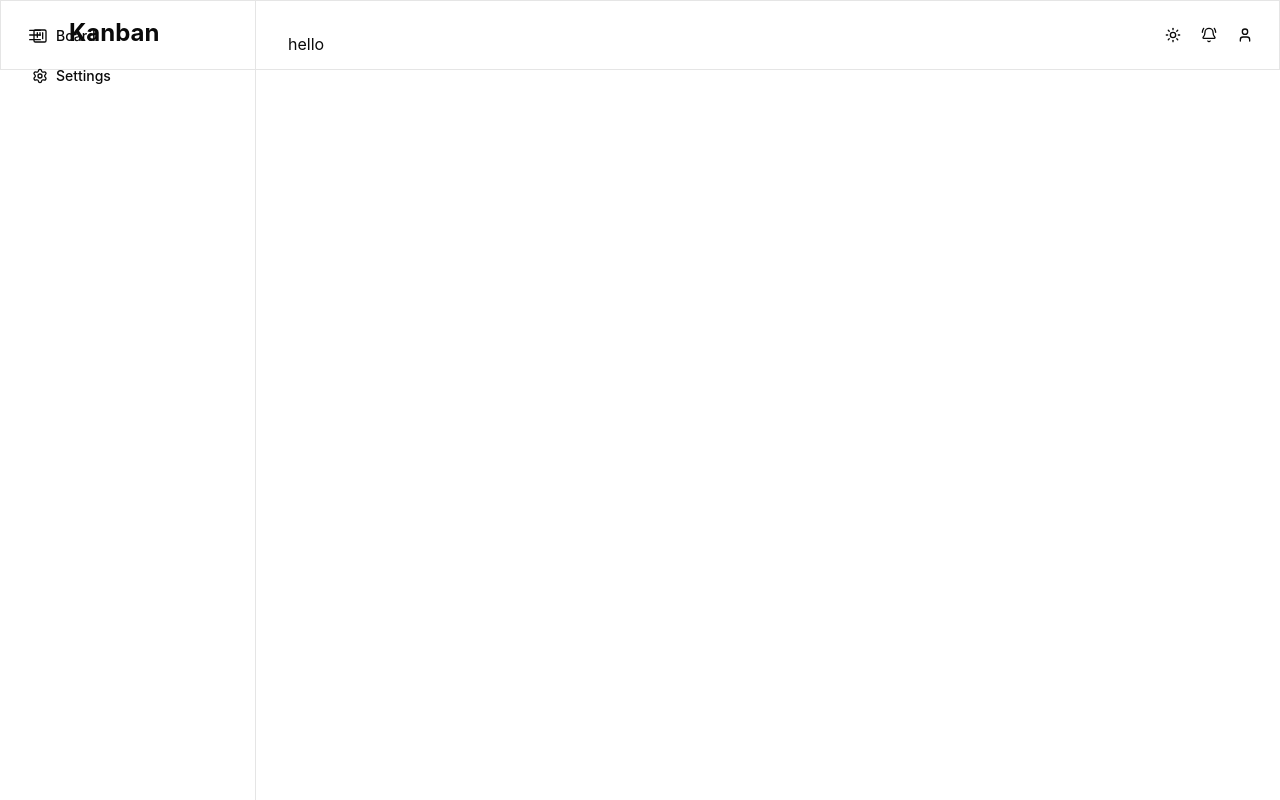
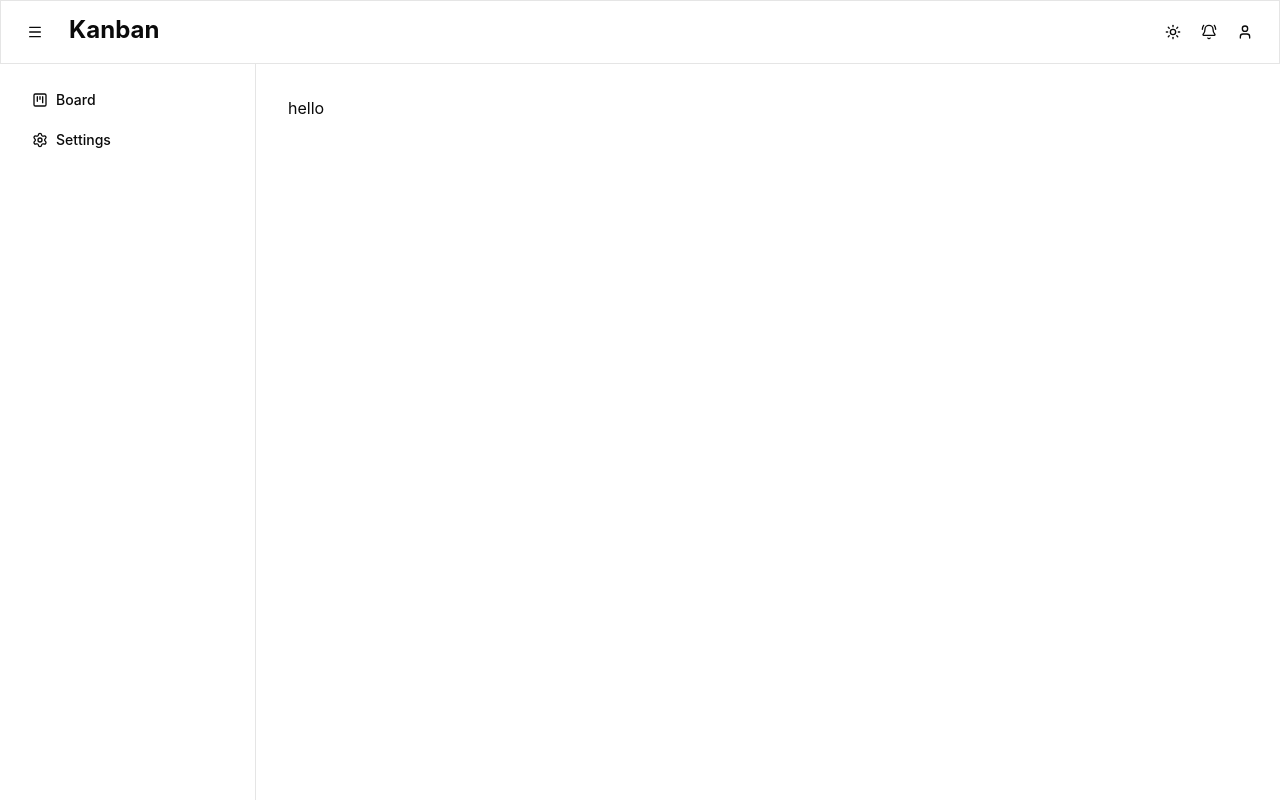
Before and after one commit to SalasNi/kanban-frontend, a React (Vite) app: page / in a window 1280 px wide. Built offline with nearby package versions, Linux system fonts and the light colour scheme.

Commit message:
feat: change dyanmic for static class

```diff
--- a/src/components/sidebar-component/sidebar.tsx
+++ b/src/components/sidebar-component/sidebar.tsx
@@ -2,22 +2,21 @@ import { Settings, SquareKanban } from "lucide-react";
 import { MenuItem } from "./menu-item";
 
 export interface SidebarProps {
-  marginTop: number;
   opened?: boolean;
   mobile: boolean;
 }
 
-export function Sidebar({ marginTop, opened, mobile }: SidebarProps) {
+export function Sidebar({ opened, mobile }: SidebarProps) {
   function behavior(): string {
     if (mobile) {
       return "mt-0 w-full";
     }
 
-    return `w-${opened} ? 64 : 12`;
+    return `w-${opened} ? 64 : 16`;
   }
 
   return (
-    <div className={`mt-${marginTop} fixed transition-all w-64 border-r h-full p-4`}>
+    <div className={`mt-16 fixed transition-all w-64 border-r h-full p-4`}>
       <div className="flex flex-col">
         <MenuItem key={1} name="Board" link="/board" icon={SquareKanban} />
         <MenuItem key={2} name="Settings" link="/settings" icon={Settings} />
--- a/src/layout/dashboard.tsx
+++ b/src/layout/dashboard.tsx
@@ -4,8 +4,6 @@ import { useState } from "react";
 import { Navbar } from "./navbar";
 import { Sidebar } from "@/components/sidebar-component/sidebar";
 import { useIsMobile } from "@/hooks/use-mobile";
-
-const navbarHeight = 16;
 
 export function Dashboard() {
   const [sidebarOpened, setSidebarOpened] = useState(true);
@@ -16,20 +14,18 @@ export function Dashboard() {
       <Navbar
         title="Kanban"
         items={[]}
-        height={navbarHeight}
         setMenuOpen={setSidebarOpened}
         menuStatus={sidebarOpened}
       />
 
       <Sidebar
         opened={sidebarOpened}
-        marginTop={navbarHeight}
         mobile={isMobile}
       />
 
       {/* Main content */}
       <div className="p-4 md:p-8">
-        <div className={`ml-64 pt-${navbarHeight}`}>
+        <div className={`ml-64 pt-16`}>
           <Outlet />
         </div>
       </div>
--- a/src/layout/navbar.tsx
+++ b/src/layout/navbar.tsx
@@ -5,7 +5,6 @@ import { UserMenu } from "./user-menu";
 export interface NavbarProps {
   title: string;
   items: NavbarItem[];
-  height: number;
   setMenuOpen: (value: boolean) => void;
   menuStatus: boolean;
 }
@@ -16,10 +15,10 @@ export interface NavbarItem {
   icon: React.ComponentType<LucideProps>;
 }
 
-export function Navbar({ title, items, height, setMenuOpen, menuStatus }: NavbarProps) {
+export function Navbar({ title, items, setMenuOpen, menuStatus }: NavbarProps) {
   return (
     <div
-      className={`w-full border h-${height} p-4 justify-between flex items-center fixed`}
+      className={`w-full border h-16 p-4 justify-between flex items-center fixed`}
     >
       <div className="flex">
         <Button
--- a/src/lib/http-client.ts
+++ b/src/lib/http-client.ts
@@ -1,7 +1,7 @@
 import axios from "axios";
 
 export const HttpClient = axios.create({
-  baseURL: "http://localhost:5000",
+  baseURL: "http://localhost:5224",
   headers: {
     "Content-Type": "application/json",
   },
--- a/src/models/board.ts
+++ b/src/models/board.ts
@@ -1,4 +1,7 @@
+import type { Column } from "./column";
+
 export interface Board {
   id: number,
   name: string;
+  columns: Column[]
 }
--- /dev/null
+++ b/src/models/column.ts
@@ -0,0 +1,8 @@
+import type { Issue } from "./issue";
+
+export interface Column {
+  id: number;
+  title: string;
+  boardId: number;
+  issues: Issue[];
+}
--- /dev/null
+++ b/src/models/issue.ts
@@ -0,0 +1,6 @@
+export interface Issue {
+  id: number;
+  title: string;
+  description?: string;
+  columnId: number;
+}
--- a/src/modules/board/board-component.tsx
+++ b/src/modules/board/board-component.tsx
@@ -1,11 +1,11 @@
 import { HttpClient } from "@/lib/http-client";
 import { useQuery } from "@tanstack/react-query";
-import { data } from "./data-fake";
 import { BoardColumn } from "./board-column";
 import { ScrollArea } from "@radix-ui/react-scroll-area";
 import { Input } from "@/components/ui/input";
 import { Settings, Share2 } from "lucide-react";
 import { Button } from "@/components/ui/button";
+import type { Column } from "@/models/column";
 
 interface BoardComponentProps {
   id: number;
@@ -13,10 +13,10 @@ interface BoardComponentProps {
 }
 
 export function BoardComponent({ id, name = "Board" }: BoardComponentProps) {
-  const BoardQuery = useQuery({
+  const { data } = useQuery<Column[]>({
     queryKey: ["board"],
     queryFn: async () => {
-      const res = await HttpClient.get("/board");
+      const res = await HttpClient.get(`/board/${id}/columns`);
       return res.data;
     },
   });
@@ -26,9 +26,7 @@ export function BoardComponent({ id, name = "Board" }: BoardComponentProps) {
       <div className="flex justify-between space-x-4 w-full items-center">
         <p className="text-3xl">{name}</p>
 
-        <div className="items-center">
-
-        </div>
+        <div className="items-center"></div>
 
         <div className="items-end">
           <Button variant={"ghost"} size={"icon"}>
@@ -46,7 +44,7 @@ export function BoardComponent({ id, name = "Board" }: BoardComponentProps) {
       <ScrollArea className="overflow-x-auto w-full">
         <div className="pt-8">
           <div className="flex space-x-4">
-            {data.map((d) => (
+            {data?.map((d) => (
               <BoardColumn id={d.id} title={d.title} issues={d.issues} />
             ))}
           </div>
```
